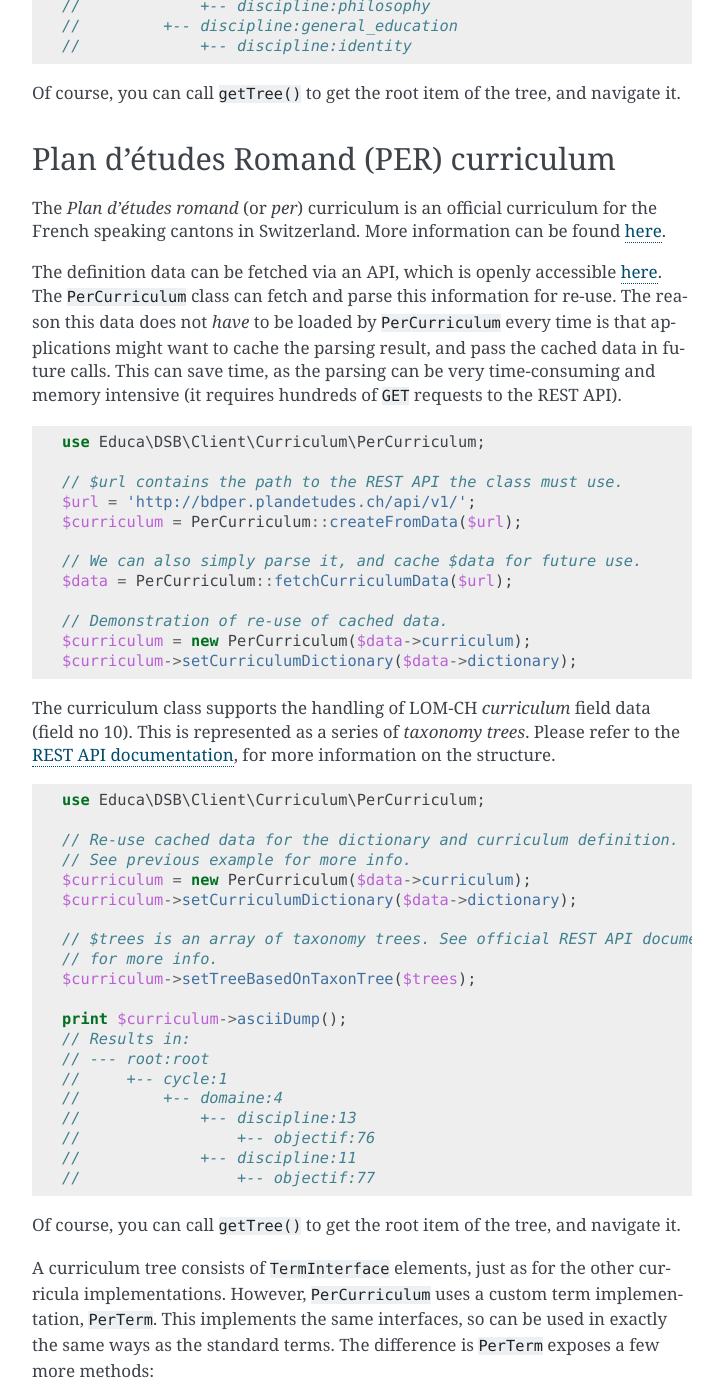
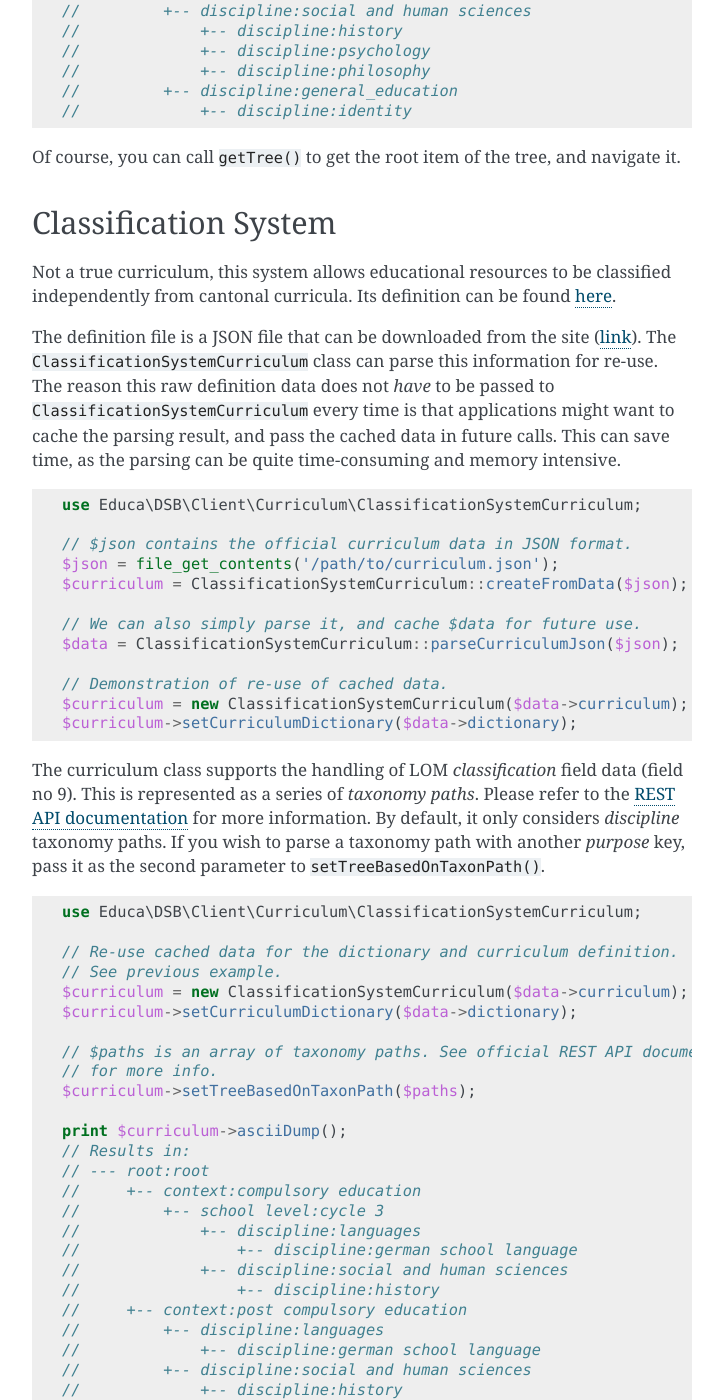
Before and after one commit to educach/dsb-client, a Sphinx documentation site: the page built from docs/curricula.rst, in a window 1280 px wide and 1400 px high, scrolled down 5224 px. Shown: the whole window, without its empty margins (388-1111 px from the left). Built offline with Sphinx 7.4.7, drawn with Linux system fonts in a browser that asks for light colours; some of the changed text lies outside the part shown.

Commit message:
Update the curricula documentation
Mark the Standard Lehrplan as deprecated, and add documentation for the
Classification System.

```diff
--- a/docs/curricula.rst
+++ b/docs/curricula.rst
@@ -157,6 +157,8 @@ There is a basic implementation for terms, ``BaseTerm``. It also implements the
 "Standard" (educa) curriculum
 =============================
 
+**This curriculum has been deprecated, and replaced by the Classification System**
+
 The "standard" (or *educa*) curriculum is a non-official curriculum that aims to provide some basic curriculum that all Swiss cantons can more or less relate to. Its definition can be found `here <http://ontology.biblio.educa.ch/>`_.
 
 The definition file is a JSON file that can be downloaded from the site (`link <http://ontology.biblio.educa.ch/json/educa_standard_curriculum>`_). The ``EducaCurriculum`` class can parse this information for re-use. The reason this raw definition data does not *have* to be passed to ``EducaCurriculum`` every time is that applications might want to cache the parsing result, and pass the cached data in future calls. This can save time, as the parsing can be quite time-consuming and memory intensive.
@@ -209,6 +211,65 @@ The curriculum class supports the handling of LOM *classification* field data (f
     //             +-- discipline:psychology
     //             +-- discipline:philosophy
     //         +-- discipline:general_education
+    //             +-- discipline:identity
+
+Of course, you can call ``getTree()`` to get the root item of the tree, and navigate it.
+
+
+Classification System
+=====================
+
+Not a true curriculum, this system allows educational resources to be classified independently from cantonal curricula. Its definition can be found `here <http://ontology.biblio.educa.ch/>`_.
+
+The definition file is a JSON file that can be downloaded from the site (`link <http://ontology.biblio.educa.ch/json/classification_system>`_). The ``ClassificationSystemCurriculum`` class can parse this information for re-use. The reason this raw definition data does not *have* to be passed to ``ClassificationSystemCurriculum`` every time is that applications might want to cache the parsing result, and pass the cached data in future calls. This can save time, as the parsing can be quite time-consuming and memory intensive.
+
+.. code-block:: php
+
+    use Educa\DSB\Client\Curriculum\ClassificationSystemCurriculum;
+
+    // $json contains the official curriculum data in JSON format.
+    $json = file_get_contents('/path/to/curriculum.json');
+    $curriculum = ClassificationSystemCurriculum::createFromData($json);
+
+    // We can also simply parse it, and cache $data for future use.
+    $data = ClassificationSystemCurriculum::parseCurriculumJson($json);
+
+    // Demonstration of re-use of cached data.
+    $curriculum = new ClassificationSystemCurriculum($data->curriculum);
+    $curriculum->setCurriculumDictionary($data->dictionary);
+
+The curriculum class supports the handling of LOM *classification* field data (field no 9). This is represented as a series of *taxonomy paths*. Please refer to the `REST API documentation <https://dsb-api.educa.ch/latest/doc/>`_ for more information. By default, it only considers *discipline* taxonomy paths. If you wish to parse a taxonomy path with another *purpose* key, pass it as the second parameter to ``setTreeBasedOnTaxonPath()``.
+
+.. code-block:: php
+
+    use Educa\DSB\Client\Curriculum\ClassificationSystemCurriculum;
+
+    // Re-use cached data for the dictionary and curriculum definition.
+    // See previous example.
+    $curriculum = new ClassificationSystemCurriculum($data->curriculum);
+    $curriculum->setCurriculumDictionary($data->dictionary);
+
+    // $paths is an array of taxonomy paths. See official REST API documentation
+    // for more info.
+    $curriculum->setTreeBasedOnTaxonPath($paths);
+
+    print $curriculum->asciiDump();
+    // Results in:
+    // --- root:root
+    //     +-- context:compulsory education
+    //         +-- school level:cycle 3
+    //             +-- discipline:languages
+    //                 +-- discipline:german school language
+    //             +-- discipline:social and human sciences
+    //                 +-- discipline:history
+    //     +-- context:post compulsory education
+    //         +-- discipline:languages
+    //             +-- discipline:german school language
+    //         +-- discipline:social and human sciences
+    //             +-- discipline:history
+    //             +-- discipline:psychology
+    //             +-- discipline:philosophy
+    //         +-- discipline:general education
     //             +-- discipline:identity
 
 Of course, you can call ``getTree()`` to get the root item of the tree, and navigate it.
```
